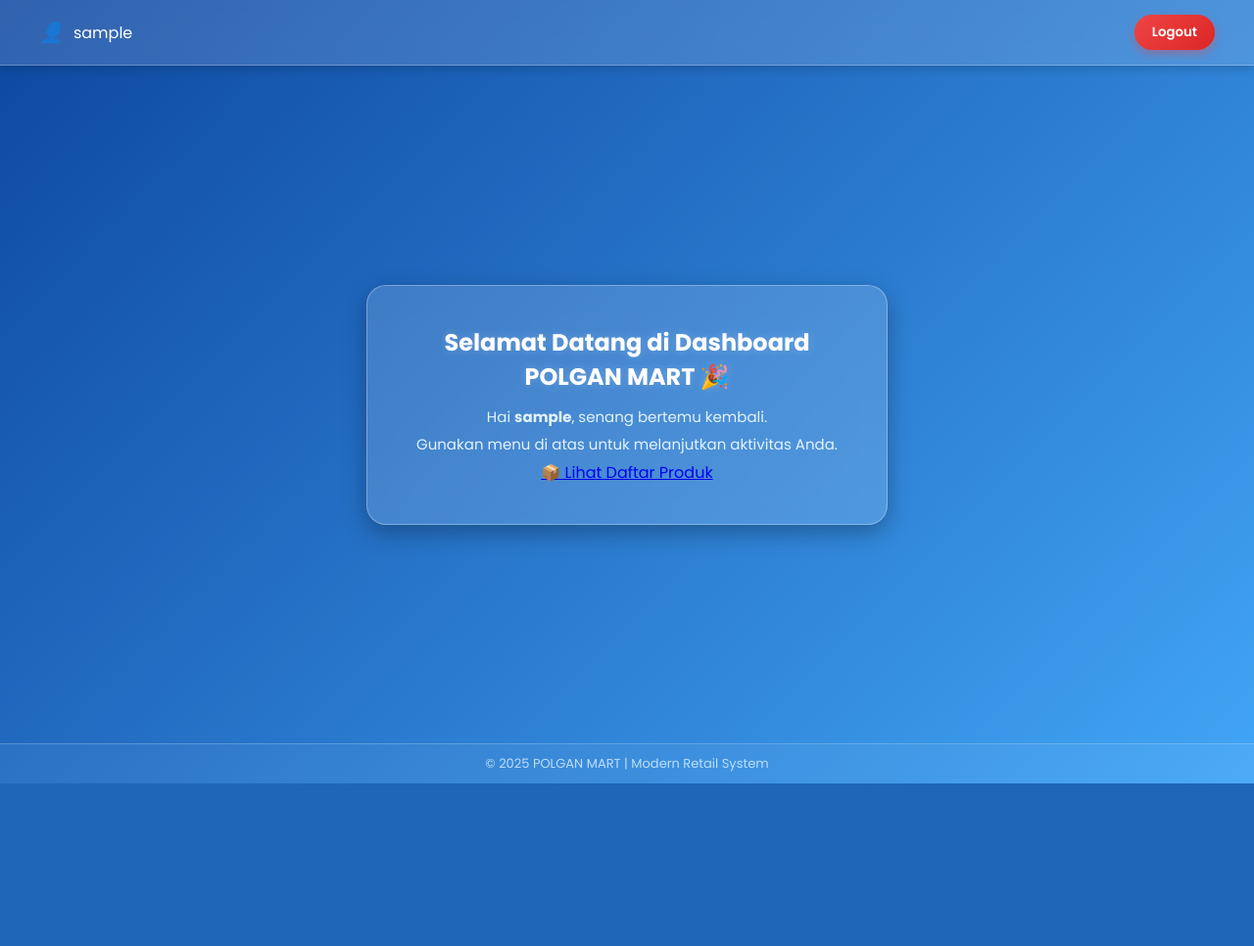
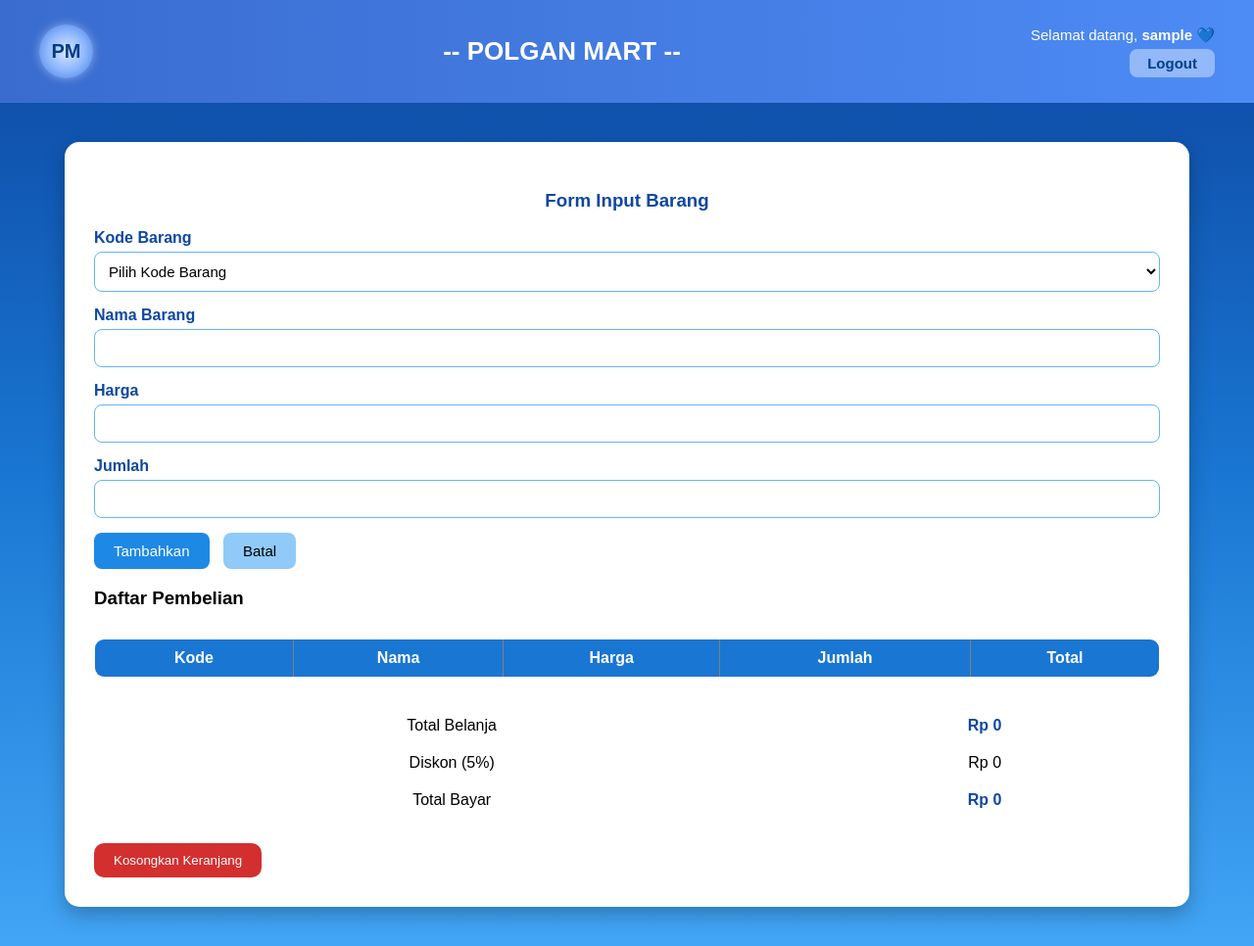
Before and after one commit to Erika657/ProjectPHP, a PHP site: page /dashboard.php in a window 1280 px wide. Shown: the whole page at 98% size. Before the commit the page ends 800 px from the top, so only its background shows below. Run offline with PHP 8.4, Linux system fonts and the light colour scheme; the visitor is signed in with stand-in values (Sample User, id 1); lists and menus that the app fills with data are empty.

Commit message:
select kode barang

```diff
--- a/dashboard.php
+++ b/dashboard.php
@@ -1,149 +1,387 @@
 <?php
 session_start();
-if (!isset($_SESSION["username"])) {
+
+
+if (!isset($_SESSION['username'])) {
     header("Location: index.php");
+    exit();
+}
+
+
+if (!isset($_SESSION['keranjang'])) {
+    $_SESSION['keranjang'] = [];
+}
+
+
+if (isset($_POST['tambah'])) {
+    $kode = $_POST['kode'] ?? '';
+    $nama = $_POST['nama'] ?? '';
+    $harga = intval($_POST['harga'] ?? 0);
+    $jumlah = intval($_POST['jumlah'] ?? 0);
+
+    if ($kode && $nama && $harga > 0 && $jumlah > 0) {
+    $_SESSION['keranjang'][] = [
+        "kode" => $kode,
+        "nama" => $nama,
+        "harga" => $harga,
+        "jumlah" => $jumlah,
+        "total" => $harga * $jumlah
+    ];
+
+
+    header("Location: ".$_SERVER['PHP_SELF']);
     exit;
 }
-$username = $_SESSION["username"];
+
+}
+
+
+if (isset($_POST['clear'])) {
+    $_SESSION['keranjang'] = [];
+}
+
+
+$totalBelanja = array_sum(array_column($_SESSION['keranjang'], 'total'));
+
+
+if ($totalBelanja < 50000) {
+    $diskonPersen = 5;
+} elseif ($totalBelanja <= 100000) {
+    $diskonPersen = 10;
+} else {
+    $diskonPersen = 15;
+}
+
+$diskon = $totalBelanja * ($diskonPersen / 100);
+$totalBayar = $totalBelanja - $diskon;
 ?>
 
 <!DOCTYPE html>
 <html lang="id">
 <head>
-  <meta charset="UTF-8">
-  <meta name="viewport" content="width=device-width, initial-scale=1.0">
-  <title>Dashboard | POLGAN MART</title>
-  <style>
-    @import url('https://fonts.googleapis.com/css2?family=Poppins:wght@400;600;700&display=swap');
-    * {
-      margin: 0;
-      padding: 0;
-      box-sizing: border-box;
-      font-family: 'Poppins', sans-serif;
+<meta charset="UTF-8">
+<title>POLGAN MART — Dashboard Biru</title>
+
+<style>
+    body {
+        font-family: "Poppins", sans-serif;
+        margin: 0;
+        background: linear-gradient(to bottom, #0d47a1, #1976d2, #42a5f5);
+        color: white;
     }
 
-    body {
-      min-height: 100vh;
-      background: linear-gradient(135deg, #0d47a1, #42a5f5);
-      display: flex;
-      flex-direction: column;
+    .header {
+        display: flex;
+        justify-content: space-between;
+        padding: 20px 40px;
+        background: rgba(255,255,255,0.2);
+        backdrop-filter: blur(6px);
     }
 
-    header {
-      background: rgba(255, 255, 255, 0.15);
-      border-bottom: 1px solid rgba(255, 255, 255, 0.25);
-      backdrop-filter: blur(12px);
-      display: flex;
-      justify-content: space-between;
-      align-items: center;
-      padding: 15px 40px;
-      color: #fff;
-      box-shadow: 0 2px 10px rgba(0,0,0,0.2);
-      animation: fadeDown 0.6s ease;
+    .header h2 {
+        font-size: 26px;
+        letter-spacing: 2px;
     }
 
-    @keyframes fadeDown {
-      from { transform: translateY(-20px); opacity: 0; }
-      to { transform: translateY(0); opacity: 1; }
+    .container {
+        width: 85%;
+        margin: 40px auto;
+        background: #ffffff;
+        padding: 30px;
+        border-radius: 15px;
+        color: #000;
+        box-shadow: 0 8px 20px rgba(0,0,0,0.25);
     }
 
-    .user-info {
-      display: flex;
-      align-items: center;
-      gap: 10px;
-      font-size: 16px;
-      font-weight: 500;
-    }
-
-    .user-info i {
-      font-size: 20px;
-    }
-
-    .logout-btn {
-  background: linear-gradient(135deg, #ef4444, #dc2626); /* Merah elegan */
-  color: #fff;
-  border: none;
-  border-radius: 25px;
-  padding: 8px 18px;
-  font-weight: 600;
-  cursor: pointer;
-  box-shadow: 0 4px 10px rgba(239, 68, 68, 0.4);
-  transition: all 0.3s ease;
+    input {
+    width: 100%;
+    padding: 10px;
+    margin-top: 5px;
+    border-radius: 8px;
+    border: 1px solid #64b5f6;
+    font-size: 15px;
+    box-sizing: border-box;
 }
-
-.logout-btn:hover {
-  background: linear-gradient(135deg, #b91c1c, #dc2626);
-  transform: translateY(-2px) scale(1.05);
-  box-shadow: 0 6px 15px rgba(239, 68, 68, 0.5);
+select {
+    width: 100%;
+    padding: 10px;
+    margin-top: 5px;
+    border-radius: 8px;
+    border: 1px solid #64b5f6;
+    font-size: 15px;
+    background: white;
+    color: black;
 }
 
 
-    main {
-      flex: 1;
-      display: flex;
-      justify-content: center;
-      align-items: center;
+
+    label {
+        margin-top: 15px;
+        font-weight: bold;
+        color: #0d47a1;
+        display: block;
     }
 
-    .card {
-      background: rgba(255, 255, 255, 0.15);
-      border: 1px solid rgba(255, 255, 255, 0.3);
-      backdrop-filter: blur(12px);
-      padding: 40px 50px;
-      border-radius: 20px;
-      text-align: center;
-      color: #fff;
-      box-shadow: 0 8px 25px rgba(0, 0, 0, 0.3);
-      animation: fadeIn 1s ease;
+    .btn {
+        padding: 10px 20px;
+        border-radius: 8px;
+        font-size: 15px;
+        border: none;
+        cursor: pointer;
+        margin-top: 15px;
     }
 
-    @keyframes fadeIn {
-      from { opacity: 0; transform: scale(0.95); }
-      to { opacity: 1; transform: scale(1); }
+    .tambah {
+        background-color: #1e88e5;
+        color: white;
     }
 
-    h1 {
-      font-size: 24px;
-      margin-bottom: 12px;
-      font-weight: 700;
-      text-shadow: 0 0 10px rgba(255,255,255,0.2);
+    .batal {
+        background-color: #90caf9;
+        color: black;
+        margin-left: 10px;
     }
 
-    p {
-      font-size: 15px;
-      margin-bottom: 5px;
-      color: #e3f2fd;
+    table {
+        width: 100%;
+        margin-top: 30px;
+        border-collapse: collapse;
+        border-radius: 10px;
+        overflow: hidden;
     }
 
-    footer {
-      text-align: center;
-      color: #bbdefb;
-      font-size: 13px;
-      padding: 10px 0;
-      border-top: 1px solid rgba(255,255,255,0.2);
-      background: rgba(255, 255, 255, 0.05);
+    th {
+        background: #1976d2;
+        color: white;
+        padding: 10px;
     }
-  </style>
+
+    td {
+        background: #e3f2fd;
+        padding: 10px;
+        text-align: center;
+        color: #000;
+    }
+
+    .summary td {
+        border: none;
+        background: none;
+        font-size: 16px;
+    }
+
+    .highlight {
+        color: #0d47a1;
+        font-weight: bold;
+    }
+
+    .clear-btn {
+        background: #d32f2f;
+        color: white;
+        padding: 10px 20px;
+        border-radius: 10px;
+        margin-top: 25px;
+        cursor: pointer;
+        border: none;
+    }
+    .header {
+    display: flex;
+    justify-content: space-between;
+    align-items: center;
+    padding: 25px 40px;
+    background: linear-gradient(to right, #3a6ccf, #4d8bf5);
+    color: white;
+}
+
+
+.circle {
+    width: 55px;
+    height: 55px;
+    background: radial-gradient(circle, #d7e8ff, #8eb7ff, #3d7bdc);
+    border-radius: 50%;
+    display: flex;
+    align-items: center;
+    justify-content: center;
+    font-weight: bold;
+    font-size: 20px;
+    color: #003b8a;
+    box-shadow: 0 0 10px rgba(255, 255, 255, 0.4);
+}
+
+
+
+.title {
+    font-size: 26px;
+    font-weight: bold;
+    text-align: center;
+    flex: 1;
+}
+
+
+.userinfo {
+    text-align: right;
+    font-size: 15px;
+}
+
+.logout {
+    display: inline-block;
+    margin-top: 5px;
+    padding: 6px 18px;
+    background: rgba(255,255,255,0.4);
+    border-radius: 8px;
+    color: #003f8c;
+    text-decoration: none;
+    font-weight: bold;
+}
+
+</style>
 </head>
+
 <body>
-  <header>
-    <div class="user-info">
-      <i>👤</i> <?= htmlspecialchars($username); ?>
+
+<div class="header">
+    <div class="logo">
+        <div class="circle">PM</div>
     </div>
-    <form method="post" action="logout.php">
-      <button type="submit" class="logout-btn">Logout</button>
+
+    <div class="title">
+        -- POLGAN MART --
+    </div>
+
+    <div class="userinfo">
+        Selamat datang, <b><?= $_SESSION['username']; ?></b> 💙
+        <br>
+        <a class="logout" href="logout.php">Logout</a>
+    </div>
+</div>
+
+
+<div class="container">
+
+    <h3 style="text-align:center; color:#0d47a1;">Form Input Barang</h3>
+
+    <form method="POST">
+
+<label>Kode Barang</label>
+<select id="kode_barang" name="kode" onchange="isiOtomatis()" required>
+    <option value=""disable selected>Pilih Kode Barang</option>
+    <option value="AKD01" data-nama="Keyboard Wireless" data-harga="550.000">AKD01 -Keyboard wireless - 550.000</option>
+    <option value="AKD02" data-nama="Mouse Bluetooth" data-harga="350.000">AKD02 - Mouse Bluetooth - 350.000</option>
+    <option value="AKD03" data-nama="Headset Bluetooth" data-harga="400.000">BRG03 - Headset Bluetooth - 400.000</option>
+</select>
+
+<label>Nama Barang</label>
+<input type="text" id="nama_barang" name="nama" readonly>
+
+<label>Harga</label>
+<input type="number" id="harga" name="harga" readonly>
+
+<label>Jumlah</label>
+<input type="number" id="jumlah" name="jumlah" required>
+
+<button type="submit" name="tambah" class="btn tambah">Tambahkan</button>
+<button type="reset" class="btn batal">Batal</button>
+
+</form>
+
+
+
+<h3>Daftar Pembelian</h3>
+
+<table border="1" width="100%">
+    <thead>
+        <tr>
+            <th>Kode</th>
+            <th>Nama</th>
+            <th>Harga</th>
+            <th>Jumlah</th>
+            <th>Total</th>
+        </tr>
+    </thead>
+
+    <tbody>
+        <?php foreach ($_SESSION['keranjang'] as $b): ?>
+        <tr>
+            <td><?= $b['kode']; ?></td>
+            <td><?= $b['nama']; ?></td>
+            <td>Rp <?= number_format($b['harga'],0,',','.'); ?></td>
+            <td><?= $b['jumlah']; ?></td>
+            <td>Rp <?= number_format($b['total'],0,',','.'); ?></td>
+        </tr>
+        <?php endforeach; ?>
+    </tbody>
+</table>
+
+    <table class="summary">
+    <tr>
+        <td>Total Belanja</td>
+        <td class="highlight">Rp <?= number_format($totalBelanja,0,',','.'); ?></td>
+    </tr>
+    <tr>
+        <td>Diskon (<?= $diskonPersen ?>%)</td>
+        <td>Rp <?= number_format($diskon,0,',','.'); ?></td>
+    </tr>
+    <tr>
+        <td>Total Bayar</td>
+        <td class="highlight">Rp <?= number_format($totalBayar,0,',','.'); ?></td>
+    </tr>
+</table>
+
+
+    <form method="POST">
+        <button name="clear" class="clear-btn">Kosongkan Keranjang</button>
     </form>
-  </header>
 
-  <main>
-    <div class="card">
-      <h1>Selamat Datang di Dashboard<br>POLGAN MART 🎉</h1>
-      <p>Hai <b><?= htmlspecialchars($username); ?></b>, senang bertemu kembali.</p>
-      <p>Gunakan menu di atas untuk melanjutkan aktivitas Anda.</p>
-          <a href="penjualan.php" class="btn-link">📦 Lihat Daftar Produk</a>
-    </div>
-  </main>
+</div>
 
-  <footer>© 2025 POLGAN MART | Modern Retail System</footer>
+<script>
+    let totalSemua = 0;
+
+function isiOtomatis() {
+    let select = document.getElementById("kode_barang");
+    let option = select.options[select.selectedIndex];
+    document.getElementById("nama_barang").value = option.getAttribute("data-nama") || "";
+    document.getElementById("harga").value = option.getAttribute("data-harga") || "";
+}
+
+function tambahBarang() {
+    let kode = document.getElementById("kode_barang").value;
+    let nama = document.getElementById("nama_barang").value;
+    let harga = document.getElementById("harga").value;
+    let jumlah = document.getElementById("jumlah").value;
+
+    if (kode === "" || nama === "" || harga === "" || jumlah === "") {
+        alert("Lengkapi semua data terlebih dahulu!");
+        return;
+    }
+    let total = harga * jumlah;
+
+    let tabel = document.getElementById("tabel_pembelian");
+
+    tabel.innerHTML += `
+        <tr>
+            <td>${kode}</td>
+            <td>${nama}</td>
+            <td>${harga}</td>
+            <td>${jumlah}</td>
+            <td>${total}</td>
+        </tr>
+    `;
+
+    totalSemua += total;
+    document.getElementById("total_belanja").value = totalSemua;
+    hitungTotal();
+    document.getElementById("jumlah").value = "";
+}
+function hitungTotal() {
+    let diskon = parseInt(document.getElementById("diskon").value) || 0;
+
+    let potongan = (diskon / 100) * totalSemua;
+    let totalBayar = totalSemua - potongan;
+
+    document.getElementById("total_bayar").value = totalBayar;
+}
+</script>
+
+
 </body>
 </html>
```
Also changed, not shown: secrenshoot/Screenshot 2025-12-02 165222.png (added).
